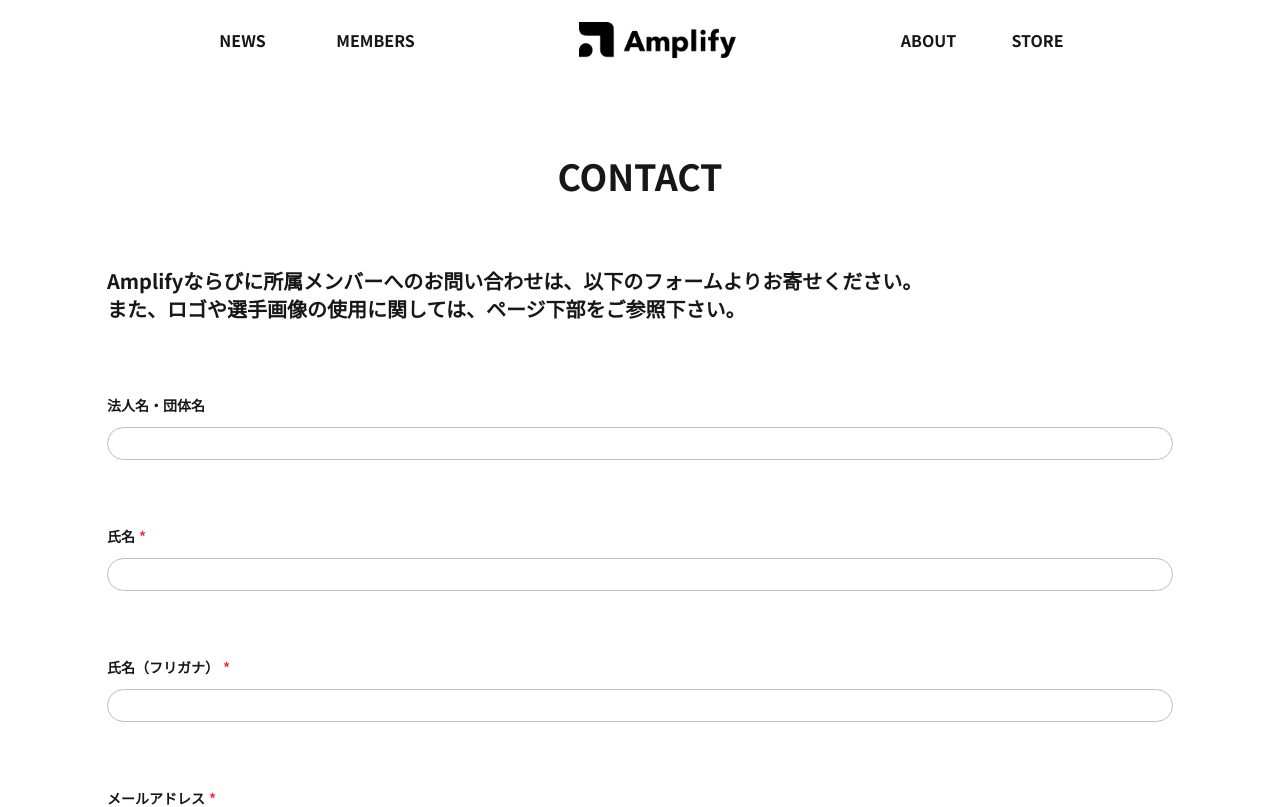
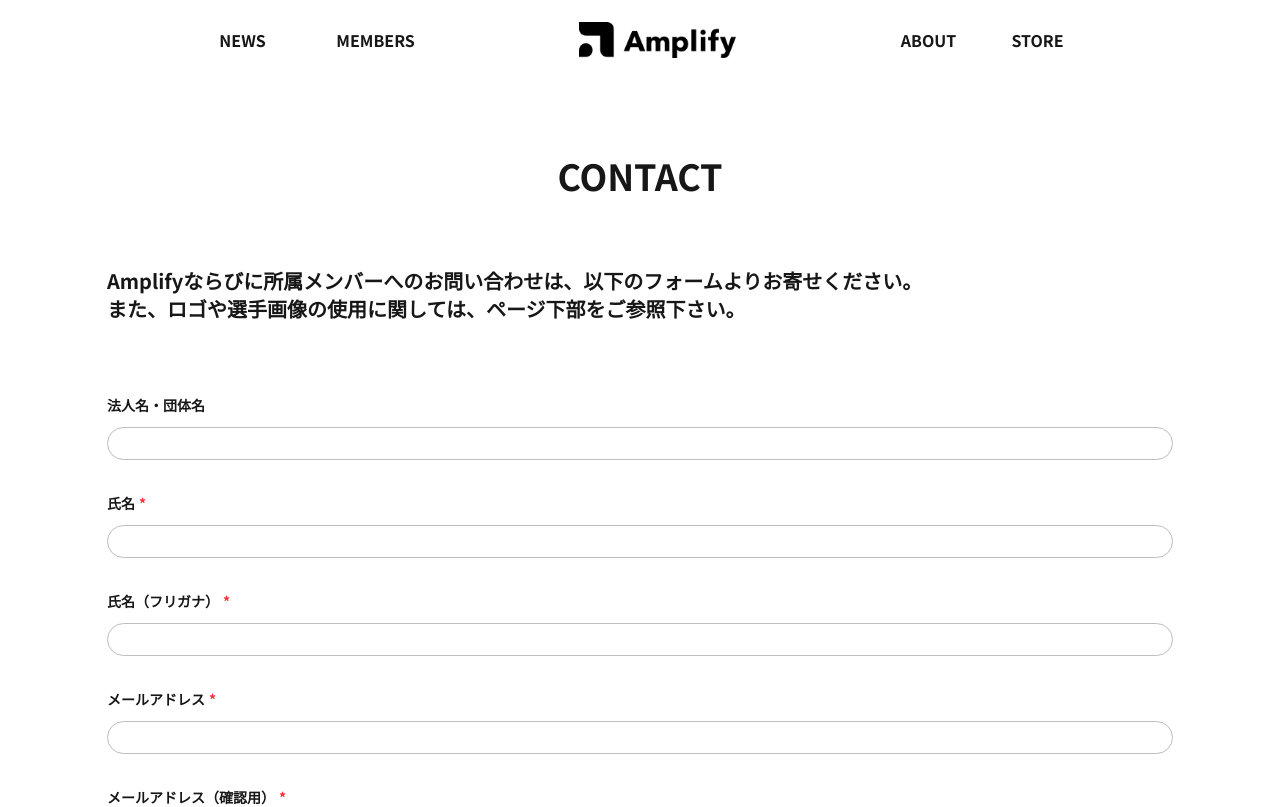
Before and after one commit to teamamplifycontact-hue/teamamplify, a Next.js app: page /contact in a window 1280 px wide. Shown: the top 807 px of the page. Built offline with nearby package versions, Linux system fonts and the light colour scheme.

Commit message:
33pxに変更

```diff
--- a/app/contact/page.tsx
+++ b/app/contact/page.tsx
@@ -19,7 +19,7 @@
             <br />
             また、ロゴや選手画像の使用に関しては、ページ下部をご参照下さい。
           </p>
-          <form className="flex flex-col w-full gap-[66px]">
+          <form className="flex flex-col w-full gap-[33px]">
             <Input
               label="法人名・団体名"
               placeholder=""
```
